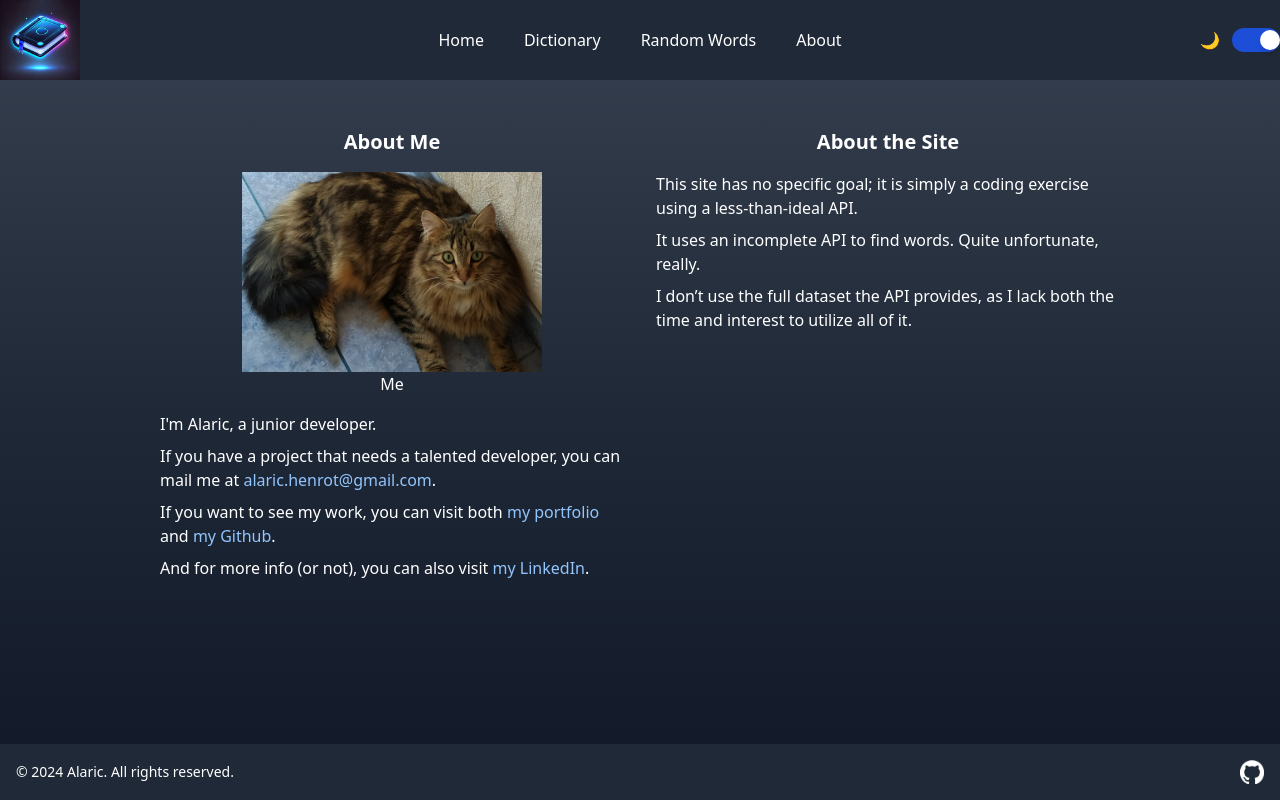
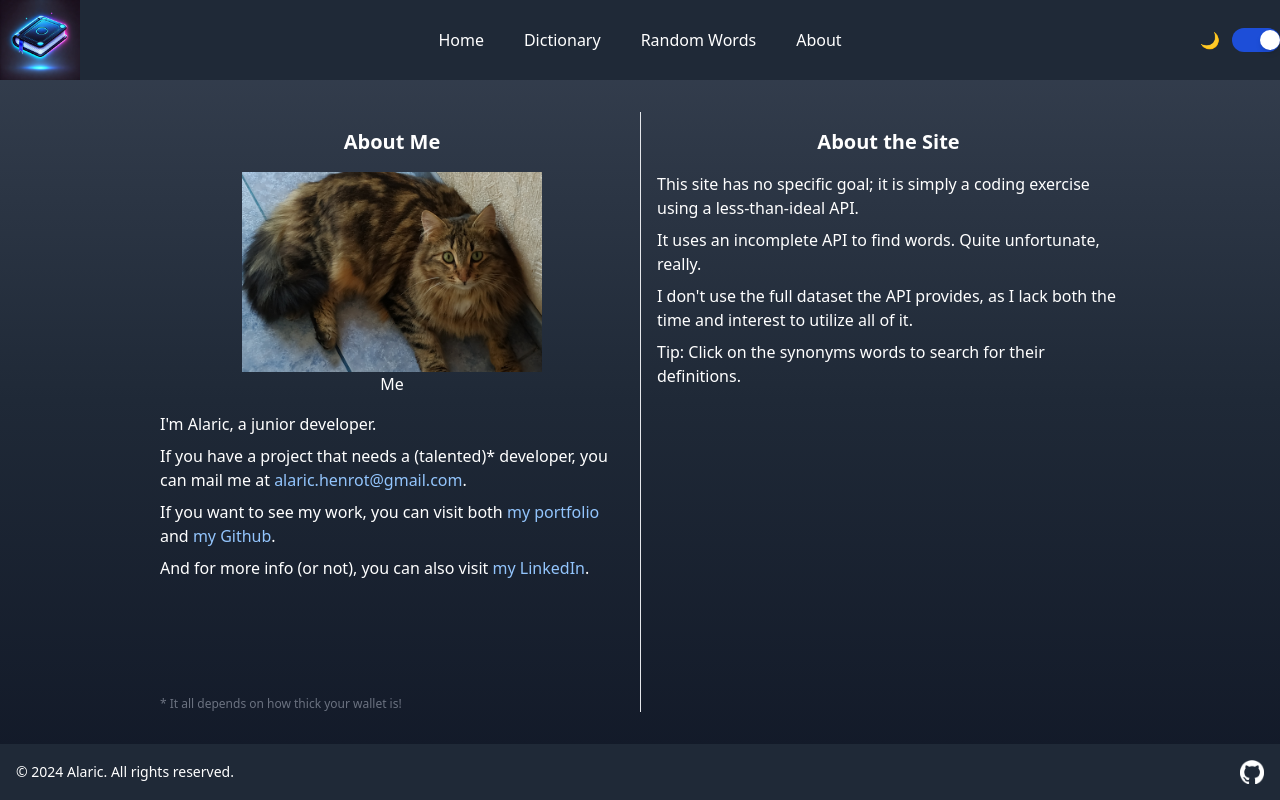
Before and after one commit to Alaaric/TP1-2, a React (Vite) app: page /about in a window 1280 px wide. Built offline with nearby package versions, Linux system fonts and the light colour scheme.

Commit message:
add tip in about page

```diff
--- a/src/pages/About.tsx
+++ b/src/pages/About.tsx
@@ -7,7 +7,7 @@ const About = () => {
 
   return (
     <section className="flex flex-col md:flex-row justify-between max-w-5xl mx-auto px-4 py-8 flex-grow relative">
-      <article className="w-full md:w-1/2 p-4 min-w-[300px] max-w-[500px]">
+      <article className="w-full md:w-1/2 p-4 min-w-[300px] max-w-[500px] relative">
         <h2 className="text-xl font-bold text-center mb-4 dark:text-white">
           About Me
         </h2>
@@ -20,14 +20,14 @@ const About = () => {
             className="w-full h-[200px] object-cover"
           />
           <figcaption className="text-center w-full dark:text-white">
-            {show ? "Trust me" : "Me"}
+            {show ? "Trust Me" : "Me"}
           </figcaption>
         </figure>
         <p className="dark:text-white mt-4">I'm Alaric, a junior developer.</p>
 
         <p className="dark:text-white mt-2">
-          If you have a project that needs a talented developer, you can mail me
-          at{" "}
+          If you have a project that needs a (talented)* developer, you can mail
+          me at{" "}
           <a
             href="mailto:alaric.henrot@gmail.com"
             className="text-blue-500 hover:text-blue-400 dark:text-blue-300 dark:hover:text-blue-200"
@@ -71,9 +71,12 @@ const About = () => {
           </a>
           .
         </p>
+        <p className="text-xs dark:text-gray-500 absolute bottom-0 left-4">
+          * It all depends on how thick your wallet is!
+        </p>
       </article>
 
-      <article className="w-full md:w-1/2 p-4 min-w-[300px] max-w-[500px]">
+      <article className="w-full md:w-1/2 md:border-t-0 border-t md:border-l border-l-gray-200 p-4 min-w-[300px] max-w-[500px]">
         <h2 className="text-xl font-bold text-center mb-4 dark:text-white">
           About the Site
         </h2>
@@ -85,8 +88,11 @@ const About = () => {
           It uses an incomplete API to find words. Quite unfortunate, really.
         </p>
         <p className="dark:text-white mt-2">
-          I don’t use the full dataset the API provides, as I lack both the time
+          I don't use the full dataset the API provides, as I lack both the time
           and interest to utilize all of it.
+        </p>
+        <p className="dark:text-white mt-2">
+          Tip: Click on the synonyms words to search for their definitions.
         </p>
       </article>
     </section>
```
